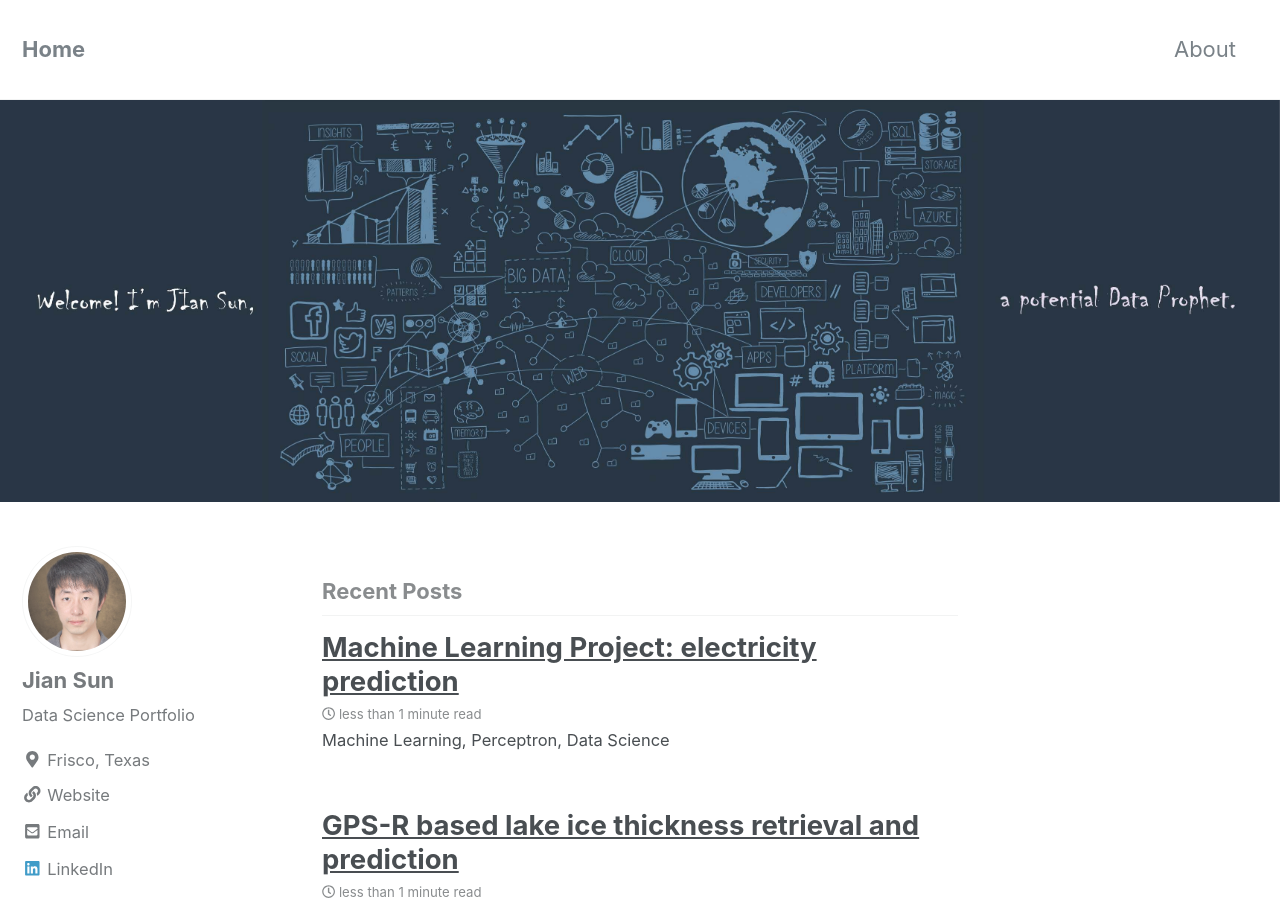
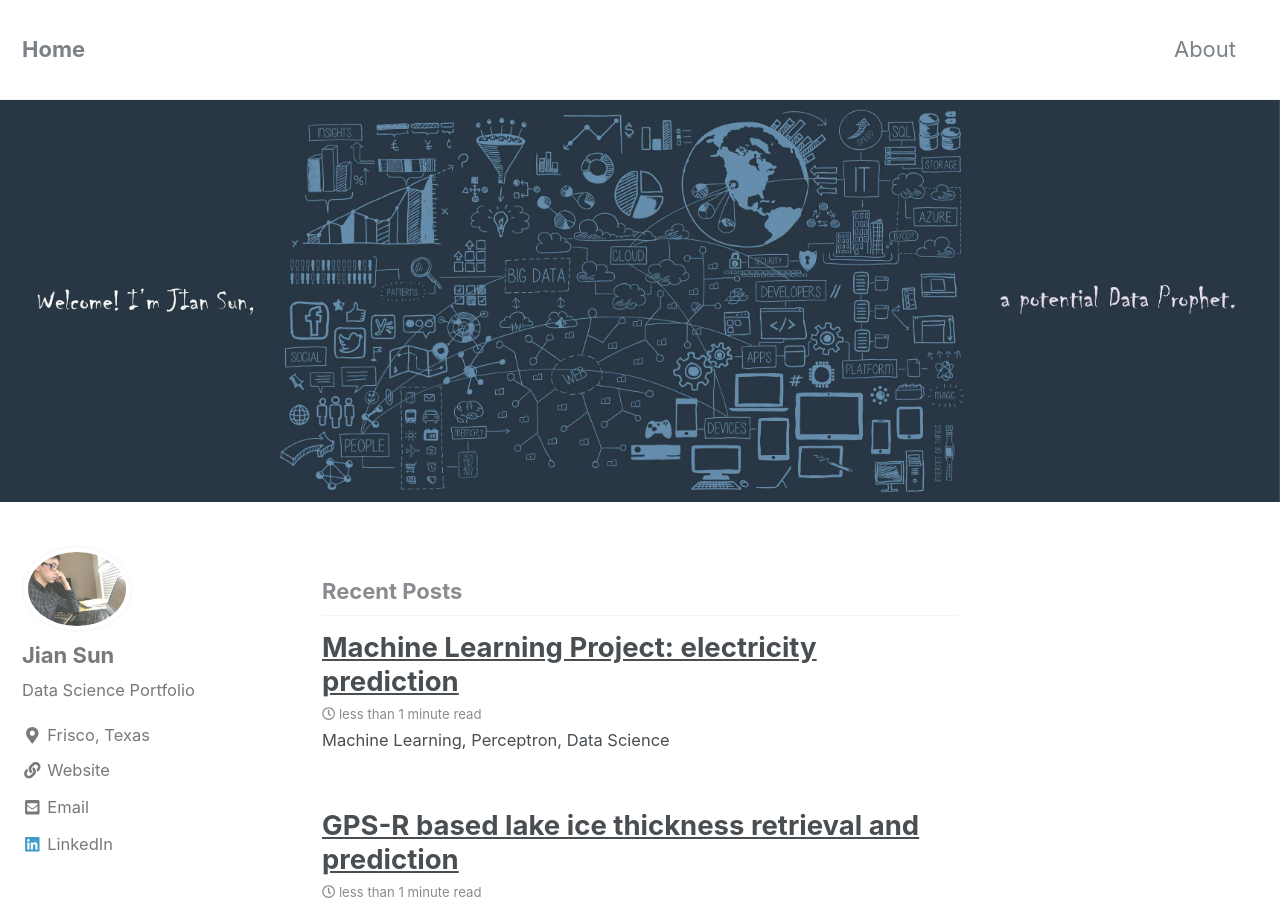
Before and after one commit to jianv/jianv.github.io, a Jekyll site: the page built from index.html, in a window 1280 px wide and 900 px high. Built offline with Jekyll 4.4.1, drawn with Linux system fonts in a browser that asks for light colours; nearby versions of some CDN libraries; the list of posts is cut into pages by our own code.

Commit message:
Update _config.yml

```diff
--- a/_config.yml
+++ b/_config.yml
@@ -84,7 +84,7 @@
 # Site Author
 author:
   name             : "Jian Sun"
-  avatar           : "/images/photo.jpg" # path of avatar image, e.g. "/assets/images/bio-photo.jpg"
+  avatar           : "/images/home/photo2.jpg" # path of avatar image, e.g. "/assets/images/bio-photo.jpg"
   bio              : "Data Science Portfolio"
   location         : "Frisco, Texas"
   email            : "sun.jian@hotmail.com"
```
